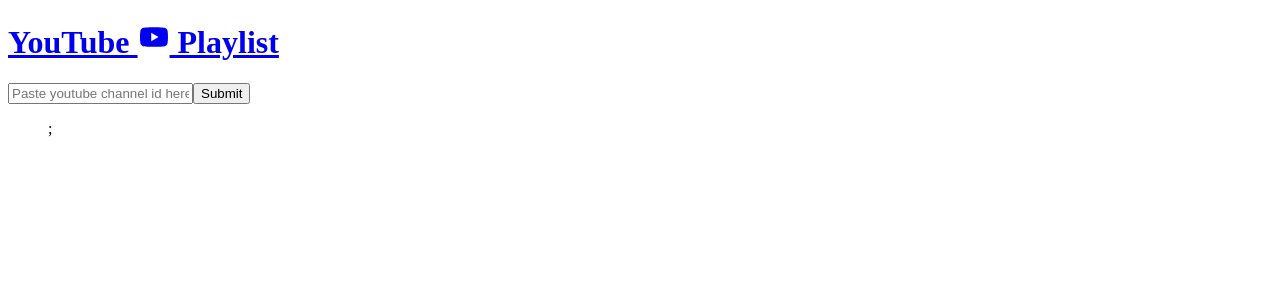
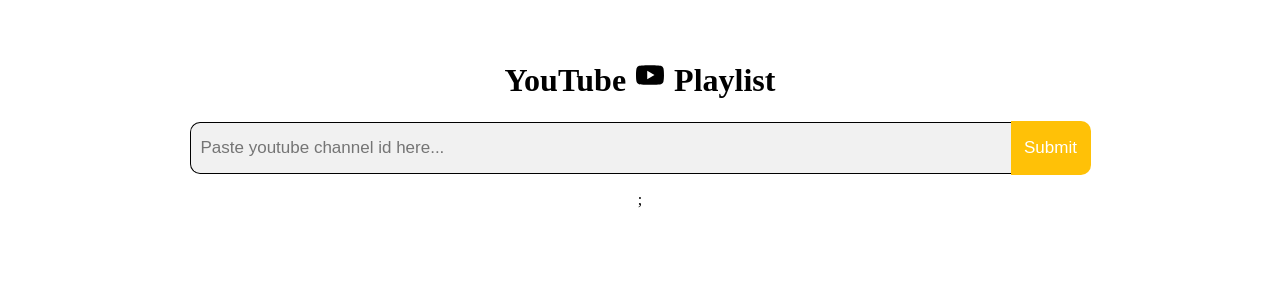
Before and after one commit to RaySunwar/youtube-playlist, a React (Create React App) app: page / in a window 1280 px wide. Shown: the top 300 px of the page. Built offline with nearby package versions, Linux system fonts and the light colour scheme; the HTML template or start-up script is replaced by a standard one.

Commit message:
feat: add new CSS

```diff
--- a/src/App.module.css
+++ b/src/App.module.css
@@ -0,0 +1,85 @@
+.container {
+    padding-top: 15px;
+    font-family: 'Merriweather', serif;
+}
+
+h1 {
+    text-align: center;
+}
+
+a {
+    color: #000000;
+    text-decoration: none;
+}
+
+a:hover {
+    color: #FF9100;
+}
+
+.ytubeform {
+    text-align: center;
+}
+
+.ytubeSearch {
+    background: #f1f1f1;
+    border: 1px solid #000000;
+    border-right: none;
+    border-top-left-radius: 10px;
+    border-bottom-left-radius: 10px;
+    border-top-right-radius: 0;
+    border-bottom-right-radius: 0;
+    float: center;
+    font-size: 17px;
+    height: 30px;
+    outline: none;
+    padding: 10px;
+    width: 800px;
+}
+
+.sbutton{
+    background: #FFC107;
+    border: 1px;
+    border-left: none;
+    border-radius: 10px;
+    border-top-left-radius: 0;
+    border-bottom-left-radius: 0;
+    color: white;
+    cursor: pointer;
+    float: center;
+    font-size: 17px;
+    height: 54px;
+    outline: none;
+    padding: 10px;
+    width: 80px;
+}
+
+.sbutton:hover{
+    background: #607D8B;
+}
+
+.grid {
+    align-items: center;
+    display: flex;
+    flex-wrap: wrap;
+    justify-content: center;
+    list-style: none;
+    margin-left: 0;
+    padding: 0;
+    width: 100%;
+}
+
+.card {
+    border: 1px solid #000000;
+    border-radius: 10px;
+    color: inherit;
+    float: left;
+    margin: 1rem;
+    padding: 1.5rem;
+    text-decoration: none;
+    transition: color 0.15s ease, border-color 0.15s ease;
+    width: 27%;
+}
+
+.grid img{
+    max-width: 100%;
+}
```
